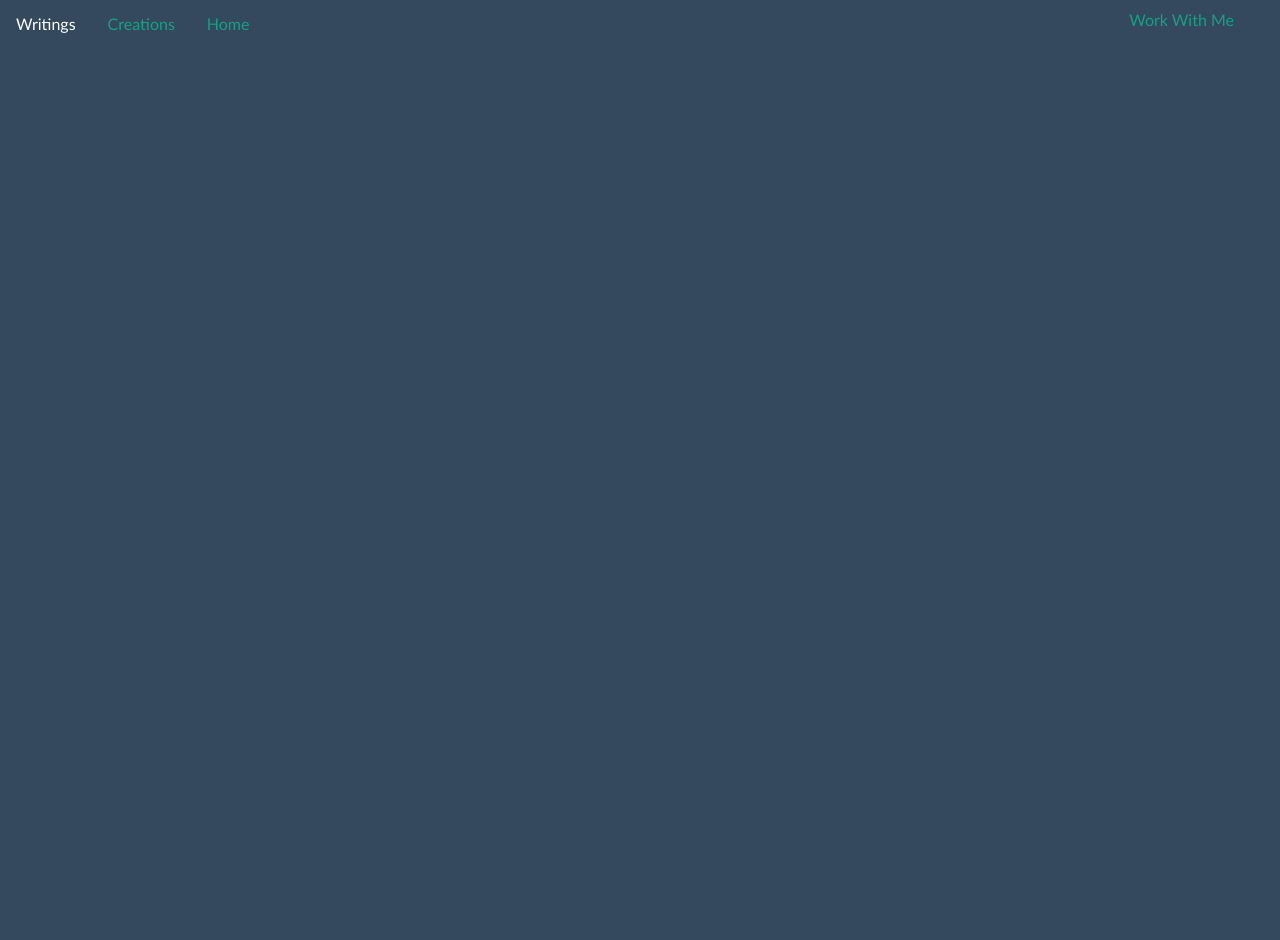
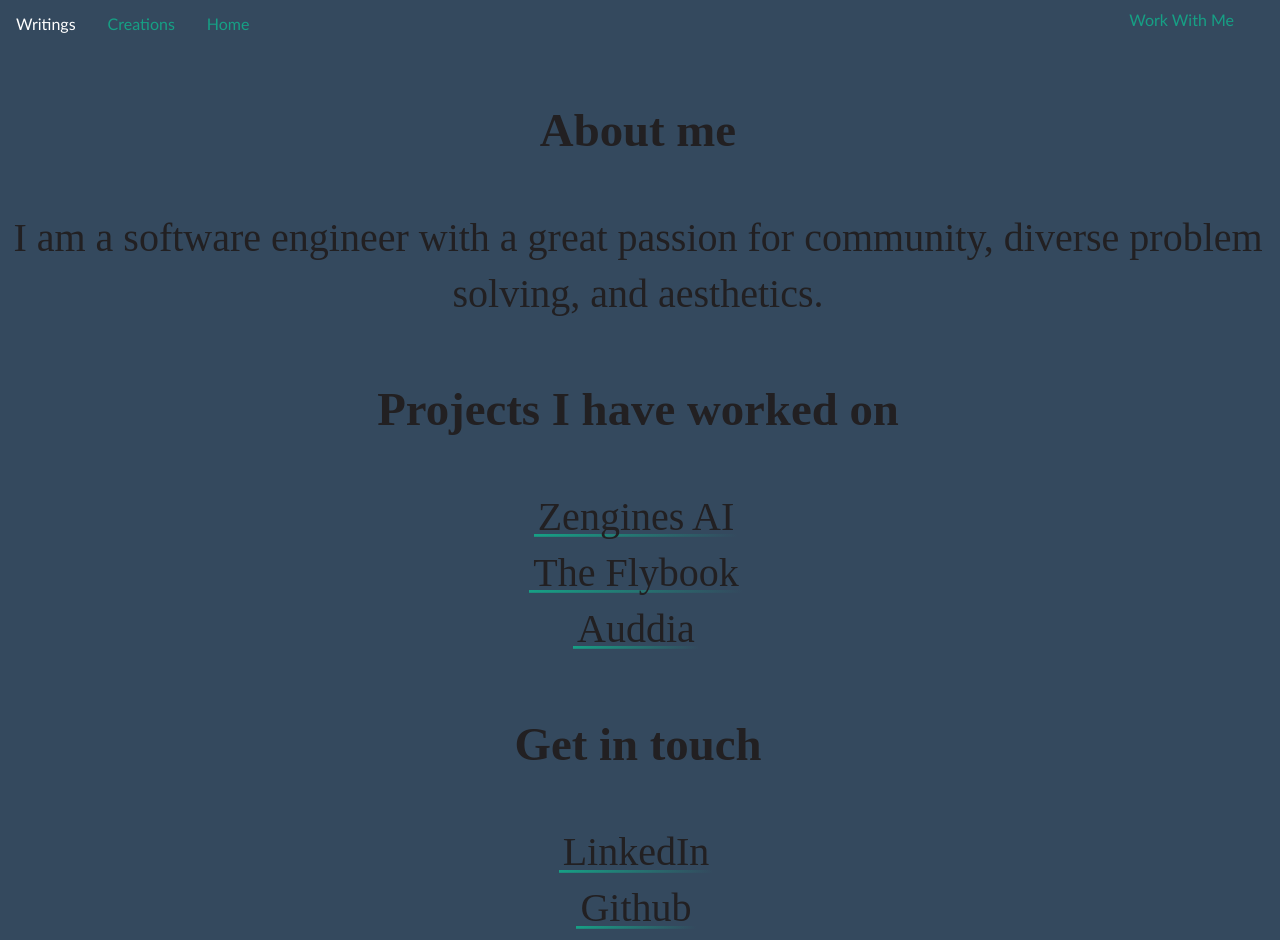
Before and after one commit to ThatoneKurdishSE/portfolio, a React (Create React App) app: page /workwithme in a window 1280 px wide. Before the commit the page ends 847 px from the top, so only its background shows below. Built offline with nearby package versions, Linux system fonts and the light colour scheme.

Commit message:
added some stuff to the collaboration pahe

```diff
--- a/src/molecules/NavBar/NavBar.js
+++ b/src/molecules/NavBar/NavBar.js
@@ -18,7 +18,7 @@ return (
 		<NavLink to='/creations' >
 			Creations
 		</NavLink>
-		<NavLink to='/home' >
+		<NavLink to='/' >
 			Home
 		</NavLink>
 		</NavMenu>
--- a/src/pages/Home.jsx
+++ b/src/pages/Home.jsx
@@ -5,7 +5,8 @@ import Box from '../atoms/Box/Box.js';
 const Home = () => {
 
 	return (
-<div style={{
+	<div
+		style={{
 				display: 'flex',
 				justifyContent:'space-evenly',
 		}}>
@@ -26,9 +27,7 @@ return (
 			height: '90vh'
 		}}
 		>
-		<img src={pic} alt='pic' style={{height: '90vh', borderTopLeftRadius: '350px', borderTopRightRadius: '350px'}}>
-
-		</img>
+			<img src={pic} alt='pic' style={{height: '90vh', borderTopLeftRadius: '350px', borderTopRightRadius: '350px'}} />
 		</div>
 	</div>
 	);
--- a/src/pages/WorkWithMe.jsx
+++ /dev/null
@@ -1,18 +0,0 @@
-import React from 'react';
-
-const Teams = () => {
-return (
-	<div
-	style={{
-		display: 'flex',
-		justifyContent: 'Right',
-		alignItems: 'Right',
-		height: '100vh'
-	}}
-	>
-
-	</div>
-);
-};
-
-export default Teams;
--- /dev/null
+++ b/src/pages/WorkWithMe/WorkWithMe.jsx
@@ -0,0 +1,83 @@
+import React from 'react';
+import workWithMe from '../WorkWithMe/workWithMe.scss'
+
+const WorkWithMe = () => {
+
+
+
+return (
+	<div
+		style={{
+			alignItems: 'center',
+			display: 'flex',
+			flexDirection: 'column',
+			justifyContent: 'center'
+		}}
+	>
+		<div>
+			<div style={{
+				fontFamily: "var(--font-family-primary)",
+				fontSize: "var(--font-size-title)",
+				lineHeight: "var(--line-height-title)",
+				color: "var(--color-text)",
+				boxDecorationBreak: "clone",
+				backgroundSize: "100% 5%",
+				backgroundPosition: "0 85%",
+				padding: "4px",
+				marginLeft: "-4px",
+				// maxWidth: "50%"
+			}}>
+				<h3 style={{}}>About me</h3>
+				I am a software engineer with a great passion for community, diverse problem solving, and aesthetics.
+			</div>
+		</div>
+		<div
+			style={{
+				fontFamily: "var(--font-family-primary)",
+				fontSize: "var(--font-size-title)",
+				lineHeight: "var(--line-height-title)",
+				color: "var(--color-text)",
+				boxDecorationBreak: "clone",
+				backgroundSize: "100% 5%",
+				backgroundPosition: "0 85%",
+				padding: "4px",
+				marginLeft: "-4px",
+				alignItems: 'center',
+			}}
+
+		>
+			<h3>
+				Projects I have worked on
+			</h3>
+			<div style={{display: "flex", flexDirection: "column", textDecoration: "none", alignItems: 'center'}}>
+				<a className='link' href='https://www.zengines.ai/'>Zengines AI</a>
+				<a className='link' href='https://www.theflybook.com/'>The Flybook</a>
+				<a className='link' href='https://www.auddia.com/'>Auddia</a>
+			</div>
+		</div>
+		<div
+			style={{
+				fontFamily: "var(--font-family-primary)",
+				fontSize: "var(--font-size-title)",
+				lineHeight: "var(--line-height-title)",
+				color: "var(--color-text)",
+				boxDecorationBreak: "clone",
+				backgroundSize: "100% 5%",
+				backgroundPosition: "0 85%",
+				padding: "4px",
+				marginLeft: "-4px",
+				alignItems: 'center',
+		}}>
+				<h3>
+					Get in touch
+				</h3>
+				<div style={{display: "flex", flexDirection: "column", textDecoration: "none", alignItems: 'center'}}>
+					<a className='link' href='https://www.linkedin.com/in/razaljaf/'>LinkedIn</a>
+					<a className='link' href='https://github.com/ThatoneKurdishSE'>Github</a>
+				</div>
+		</div>
+	</div>
+	);
+};
+
+export default WorkWithMe;
--- /dev/null
+++ b/src/pages/WorkWithMe/workWithMe.scss
@@ -0,0 +1,18 @@
+.link {
+    text-decoration: none;
+    font-family: var(--font-family-primary);
+    font-size: var(--font-size-title);
+    line-height: var(--line-height-title);
+    color: var(--color-text);
+    box-decoration-break: clone;
+    background-image: linear-gradient(90deg, rgb(22, 160, 133), #b7f9e900);
+    background-size: 100% 5%;
+    background-repeat: no-repeat;
+    background-position: 0 85%;
+    padding: 0 4px;
+    margin-left: -4px;
+}
+
+.link:hover {
+    font-size: larger;
+}
--- a/src/pages/Writings.jsx
+++ b/src/pages/Writings.jsx
@@ -1,5 +1,5 @@
 import React from 'react';
-import BlogCards from '../atoms/Box/Card/BlogCards';
+import BlogCards from '../atoms/Card/BlogCards';
 
 const Writings = () => {
 return (
--- a/src/routing/routes.js
+++ b/src/routing/routes.js
@@ -3,7 +3,7 @@ import Navbar from '../molecules/NavBar/NavBar';
 import { BrowserRouter as Router, Routes, Route } from 'react-router-dom';
 import Home from '../pages/Home';
 import Creations from '../pages/Creations';
-import WorkWithMe from '../pages/WorkWithMe';
+import WorkWithMe from '../pages/WorkWithMe/WorkWithMe';
 import Writings from '../pages/Writings';
 import Footer from '../molecules/Footer/Footer';
 
@@ -12,7 +12,7 @@ return (
     <Router>
     <Navbar />
     <Routes>
-        <Route path="/home" exact element={<Home />} />
+        <Route path="/" exact element={<Home />} />
         <Route path="/creations" exact element={<Creations />} />
         <Route path="/workwithme" exact element={<WorkWithMe />} />
         <Route path="/writings" exact element={<Writings />} />
```
Also changed, not shown: src/atoms/Card/BlogCards.js (renamed from src/atoms/Box/Card/BlogCards.js), src/atoms/Card/blogCard.scss (indentation only). Lines whose indentation alone changed are shown as unchanged.
